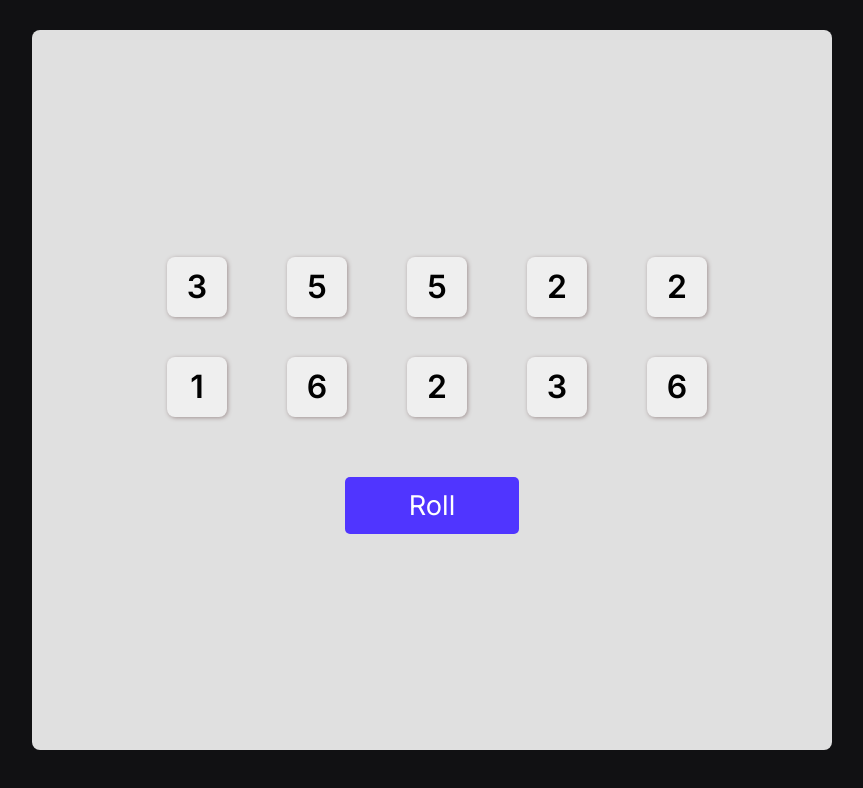
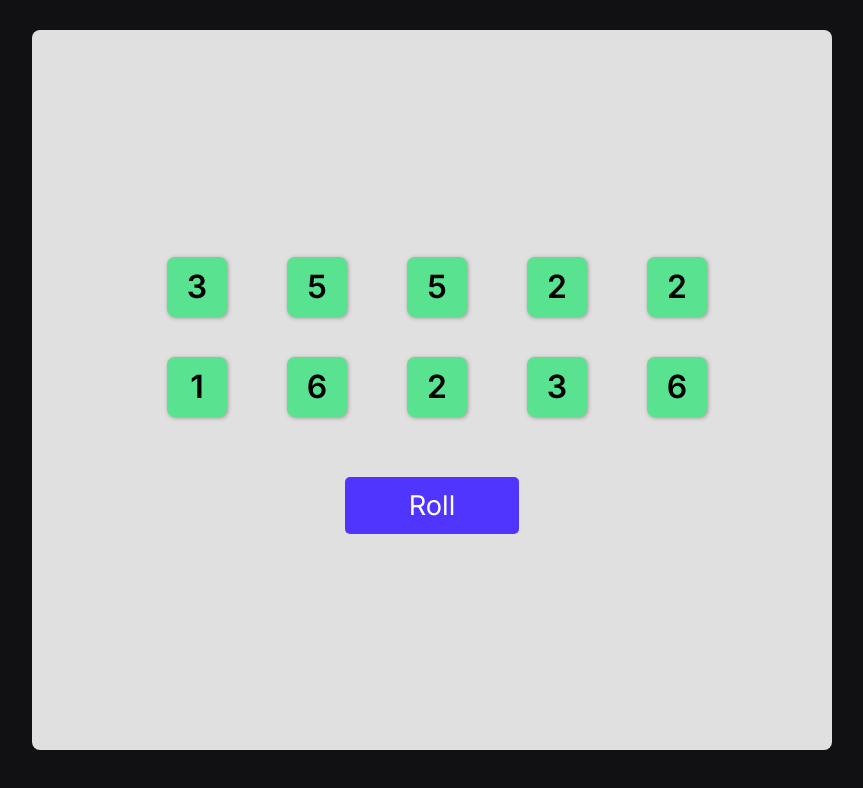
Before and after one commit to Muffinsmaniac/react-tenzies, a React (Vite) app: page / in a window 1280 px wide. Shown: the top 788 px of the page, without its empty margins (208-1071 px from the left). Built offline with nearby package versions, Linux system fonts and the light colour scheme.

Commit message:
isHeld color

```diff
--- a/src/App.tsx
+++ b/src/App.tsx
@@ -1,12 +1,43 @@
-import Main from "./components/Main.tsx"
+import {useState} from "react"
+import Die from "./components/Die.tsx"
 
-function App() {
-
-  return (
-    <>
-      <Main/>
-    </>
-  )
+type Die ={
+  value:number,
+  isHeld:boolean
 }
 
-export default App
+export default function App(){
+
+  const [dice, setDice] = useState<Die[]>(generateAllNewDice);
+
+
+    function generateAllNewDice():Die[]{
+        const numberArray:Die[] = [];
+        for(let i = 0; i< 10; i++){
+          numberArray.push({
+            value: Math.floor(Math.random() *6 )+ 1,
+            isHeld:true
+          })
+        }
+        return numberArray;
+    }
+
+    const diceComponents:React.JSX.Element[] = dice.map((die) =>
+      <Die
+        value={die.value}
+        isHeld={die.isHeld}/>)
+
+    function rollDice(){
+        setDice(generateAllNewDice)
+    }
+
+    return(
+        <main>
+            <div className="die-container">
+                {diceComponents}
+            </div>
+            <button id="roll-button" onClick={rollDice}>Roll</button>
+        </main>
+    )
+
+}
--- a/src/components/Die.tsx
+++ b/src/components/Die.tsx
@@ -1,12 +1,13 @@
 type DieProps = {
-    value:number
+    value:number,
+    isHeld:boolean
 }
 
-export default function Die({value}:DieProps){
+export default function Die(props:DieProps){
 
     return (
-        <button className="die">
-            {value}
+        <button className={props.isHeld ? "held" : ""}>
+            {props.value}
         </button>
     )
 }
--- a/src/components/Main.tsx
+++ /dev/null
@@ -1,31 +0,0 @@
-import {useState} from "react"
-import Die from "./Die.tsx"
-
-export default function Main(){
-
-    const [dice, setDice] = useState<number[]>(generateAllNewDice);
-
-    function generateAllNewDice():number[]{
-        const numberArray:number[] = [];
-        for(let i = 0; i< 10; i++){
-            numberArray.push(Math.floor(Math.random() *6 ) +1)
-        }
-        return numberArray;
-    }
-
-    const diceComponents:React.JSX.Element[] = dice.map((value) => <Die value={value}/>)
-
-    function rollDice(){
-        setDice(generateAllNewDice)
-    }
-
-    return(
-        <main>
-            <div className="die-container">
-                {diceComponents}
-            </div>
-            <button id="roll-button" onClick={rollDice}>Roll</button>
-        </main>
-    )
-
-}
--- a/src/index.css
+++ b/src/index.css
@@ -31,7 +31,7 @@ main{
   padding:10px;
 }
 
-.die{
+.die-container button{
   font-family:Inter,'Arial Narrow', Arial, sans-serif;
   display: flex;
   justify-content: center;
@@ -47,6 +47,10 @@ main{
   cursor: pointer;
 }
 
+.die-container button.held{
+  background-color: #59E391;
+}
+
 #roll-button{
   font-family:Inter,'Arial Narrow', Arial, sans-serif;
   border: none;
```
